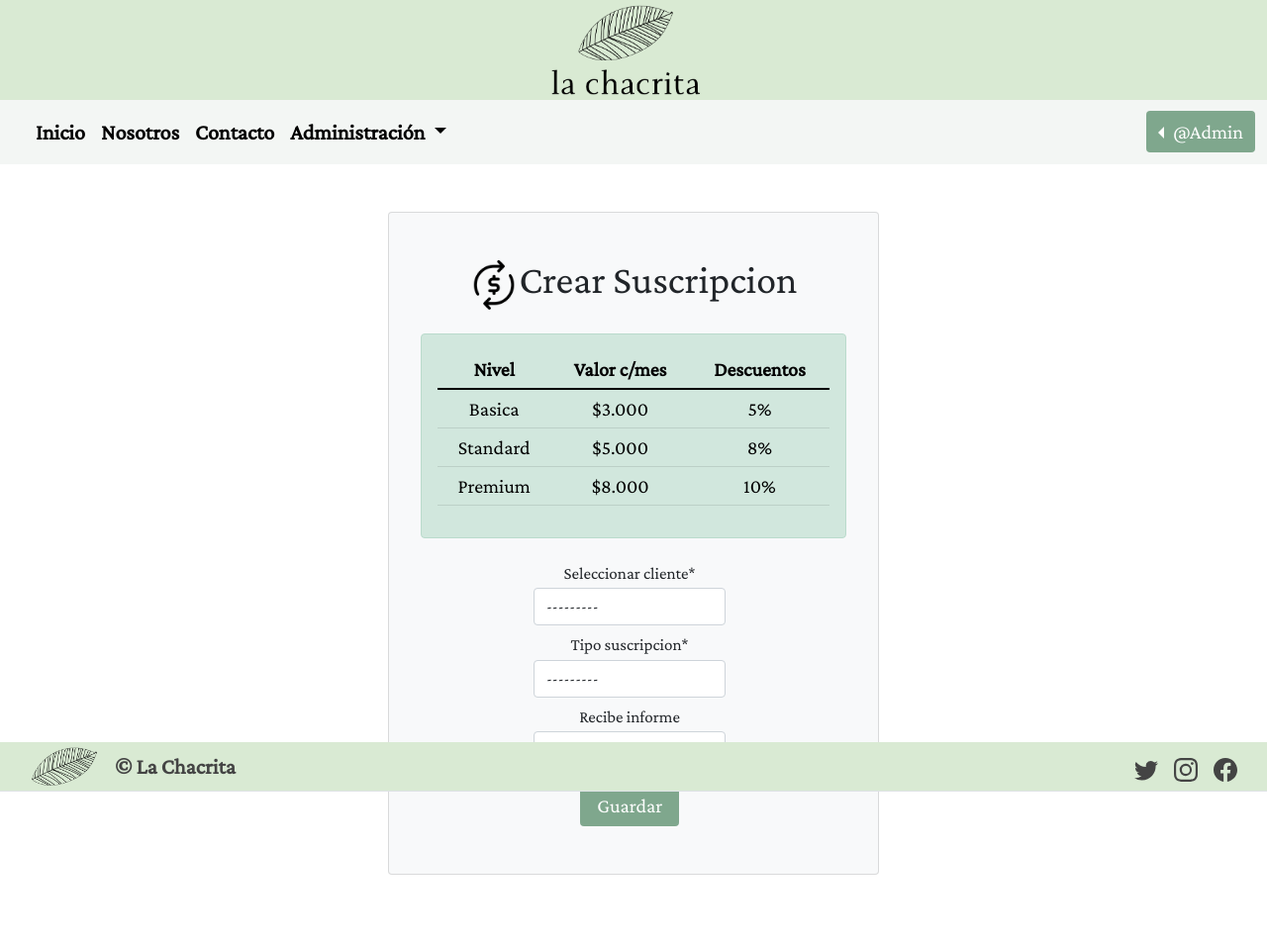
After one commit to pat-ern/django-ecommerce, a Django app: page /crearsuscripcion/ in a window 1280 px wide. The commit adds this page. Shown: the whole page at 99% size. Run offline with Django 4.2, Linux system fonts and the light colour scheme; a user stored in the database is signed in; data comes from the database, SQL or seed files in the repository; both versions use the stored data as it was after the commit; data that the repository does not hold is empty; some libraries are stand-ins or nearby versions.

Commit message:
vista crear suscripcion desde admin

```diff
--- a/laChacrita/app/forms.py
+++ b/laChacrita/app/forms.py
@@ -60,6 +60,16 @@ class SuscripcionForm(forms.ModelForm):
             'tipo_suscripcion' : 'Tipo de suscripci&oacute;n',
         }
 
+class CrearSuscripcionForm(forms.ModelForm):
+
+    class Meta:
+        model = Suscripcion
+        exclude = ["estado"]
+
+        labels = {
+            'suscriptor' : 'Seleccionar cliente'
+        }
+
 class EstadoSuscripcionForm(forms.ModelForm):
 
     class Meta:
--- /dev/null
+++ b/laChacrita/app/templates/app/suscripciones/crear_suscripcion.html
@@ -0,0 +1,87 @@
+{% extends 'app/base.html' %}
+{% load static %}
+
+{% block titulo %}
+<title>Crear Suscripcion</title>
+{% endblock %}
+
+{% block css %}
+<link rel="stylesheet" href="{% static 'app/css/formularios.css' %}">
+<link rel="stylesheet" href="{% static 'app/css/validaciones.css' %}">
+{% endblock %}
+
+{% block js %}
+<script>
+    function eliminarSuscripcion(id){
+        Swal.fire({
+            "title":"¿Estás seguro?",
+            "text":"Tu suscripcion es muy importante para nosotros",
+            "icon":"warning",
+            "showCancelButton":true,
+            "cancelButtonText": "No, volver",
+            "confirmButtonText": "Si, cancelar",
+            "reverseButtons":true,
+            "confirmButtonColor":"#558F67",
+            "cancelButtonColor":"#dc3545"
+        })
+        .then(function(result){
+            if(result.isConfirmed){
+                window.location.href="/desuscribirse/"+id+"/"
+            }
+        })
+    }
+</script>
+{% endblock js %}
+
+{% block contenido %}
+{% load crispy_forms_tags %}
+<div class="d-flex justify-content-center row mt-5">
+    <div class="col-xs-12 col-sm-9 col-md-7 col-lg-5">
+        <div class="card bg-light p-3">
+            <div class="card-body text-center">
+              <h1 style="text-align:center"><img src="{% static 'app/img/ico/subscription.png' %}" alt="Logo" class="img my-3 float-top" width="50px">Crear Suscripcion</h1>
+              <div class="alert alert-success" role="alert" >
+                <table class="table table-sm table-success" style="text-align:center;font-size:20px">
+                    <thead>
+                      <tr>
+                        <th scope="col">Nivel</th>
+                        <th scope="col">Valor c/mes</th>
+                        <th scope="col">Descuentos</th>
+                      </tr>
+                    </thead>
+                    <tbody>
+                      <tr>
+                        <td>Basica</td>
+                        <td>$3.000</td>
+                        <td>5%</td>
+                      </tr>
+                      <tr>
+                        <td>Standard</td>
+                        <td>$5.000</td>
+                        <td>8%</td>
+                      </tr>
+                      <tr>
+                        <td>Premium</td>
+                        <td>$8.000</td>
+                        <td>10%</td>
+                      </tr>
+                    </tbody>
+                  </table>
+              </div>
+
+              <div class="d-flex justify-content-center me-2">
+                <form action="" enctype="multipart/form-data" method="POST">
+                    {% csrf_token %}
+                    {{ form | crispy }}
+                    <div class="d-flex justify-content-center my-3 me-2">
+                      {% block boton_volver %}{% endblock boton_volver %}
+                      &nbsp;&nbsp;
+                      <button type="submit" class="btn boton-custom-primary" id="enviar-btn">Guardar</button>
+                    </div>
+                </form>
+              </div>
+          </div>
+        </div>
+    </div>
+  </div>
+{% endblock %}
--- a/laChacrita/app/urls.py
+++ b/laChacrita/app/urls.py
@@ -16,15 +16,12 @@ urlpatterns = [
     path('modificar/<id>/', modificarProducto, name="modificar_producto"),
     path('eliminar/<id>/', eliminarProducto, name="eliminar_producto"),
 
-
-
-    path('crearsuscripcion/', crear_suscripcion, name="crear_suscripcion"),
+    path('suscripcion/', suscripcion, name="suscripcion"),
     path('cambiarsuscripcion/<id>/', cambiar_suscripcion, name="cambiar_suscripcion"),
-
-    path('suscripcion/', suscripcion, name="suscripcion"),
     path('desuscribirse/<id>/', desuscribirse, name="desuscribirse"),
 
     path('suscripciones/', lista_suscripciones, name="lista_suscripciones"),
+    path('crearsuscripcion/', crear_suscripcion, name="crear_suscripcion"),
     path('cancelarsuscripcion/<id>/', cancelar_suscripcion, name="cancelar"),
     path('modificarsuscripcion/<id>/', modificar_suscripcion, name="modificar_suscripcion"),
     path('cambiarestado/<id>/', estado_suscripcion, name="estado_suscripcion"),
--- a/laChacrita/app/views.py
+++ b/laChacrita/app/views.py
@@ -12,7 +12,7 @@ from django.contrib.auth.models import User
 from rest_framework.authtoken.models import Token
 
 from .filters import IndexFilter
-from .forms import ContactoForm, DetalleCarritoForm, EstadoSuscripcionForm, PedidoForm, ProductoForm, CalificacionForm, SuscripcionForm, CustomUserCreationForm
+from .forms import ContactoForm, CrearSuscripcionForm, DetalleCarritoForm, EstadoSuscripcionForm, PedidoForm, ProductoForm, CalificacionForm, SuscripcionForm, CustomUserCreationForm
 from .models import Calificacion, Compra, DetalleCarrito, DetalleCompra, EstadoPedido, HistorialEstadoPedido, Pedido, Producto
 from .operaciones import calcular_promedio
 import requests
@@ -227,32 +227,37 @@ def crear_suscripcion(request):
     suscripciones = requests.get(url_lista, headers=headers).json()
 
     data = {
-        'form': SuscripcionForm()
+        'form': CrearSuscripcionForm()
     }
 
-    # Buscar si usuario esta suscrito y obtener suscripcion
-    for i in suscripciones:
-        if i['suscriptor'] == request.user.id:
-            id = i['id']
-            url_detalle = f'http://127.0.0.1:8000/api/detalle_suscripcion/{id}'
-            data['suscripcion'] = requests.get(url_detalle, headers=headers).json()
-
     if request.method == 'POST':
-        formulario = SuscripcionForm(data=request.POST)
+        formulario = CrearSuscripcionForm(data=request.POST)
 
         if formulario.is_valid():
-            copia_dict = request.POST.copy()
-            copia_dict['suscriptor'] = request.user.id
-            requests.post(url_lista, headers=headers, json=copia_dict)
-            messages.success(request, "Gracias por ser parte de esta fundacion.", extra_tags='Suscrito')
-            return redirect(to="index")
+            nuevo_suscriptor = formulario.cleaned_data['suscriptor']
+
+            # Buscar si usuario seleccionado esta suscrito ya
+            no_existe = True
+
+            for i in suscripciones:
+                if i['suscriptor_nombre'] == nuevo_suscriptor:
+                    no_existe = False
+                    break
+
+            if no_existe:
+                messages.error(request, "Este cliente ya se ha suscrito.", extra_tags='Ya existe')
+                return redirect(to="crear_suscripcion")
+            else:
+                requests.post(url_lista, headers=headers, json=request.POST)
+                messages.success(request, "Suscripcion creada correctamente.", extra_tags='Ingresado')
+                return redirect(to="lista_suscripciones")
 
         else:
             data['form'] = formulario
 
-    return render(request, 'app/suscripcion.html', data)
+    return render(request, 'app/suscripciones/crear_suscripcion.html', data)
 
-# CREAR SUSCRIPCION - POR CLIENTE (REST)
+# SUSCRIBIRSE - POR CLIENTE (REST)
 @login_required
 def suscripcion(request):
 
@@ -289,7 +294,7 @@ def suscripcion(request):
 
     return render(request, 'app/cliente/suscripcion.html', data)
 
-# LISTAR SUSCRIPCIONES (REST)
+# LISTAR SUSCRIPCIONES - ADMIN (REST)
 @login_required
 def lista_suscripciones(request):
 
@@ -323,7 +328,7 @@ def cancelar_suscripcion(request, id):
     headers = {'Authorization': f'Token {token}'}
 
     requests.delete(url, headers=headers)
-    messages.info(request, "Esperamos tenerte de vuelta pronto.", extra_tags='Suscripcion Cancelada')
+    messages.info(request, "Se ha eliminado la suscripcion del cliente.", extra_tags='Eliminada')
 
     return redirect(to="lista_suscripciones")
 
```
Also changed, not shown: laChacrita/app/templates/app/suscripciones/listar.html (+10 -1 lines), laChacrita/db.sqlite3.
